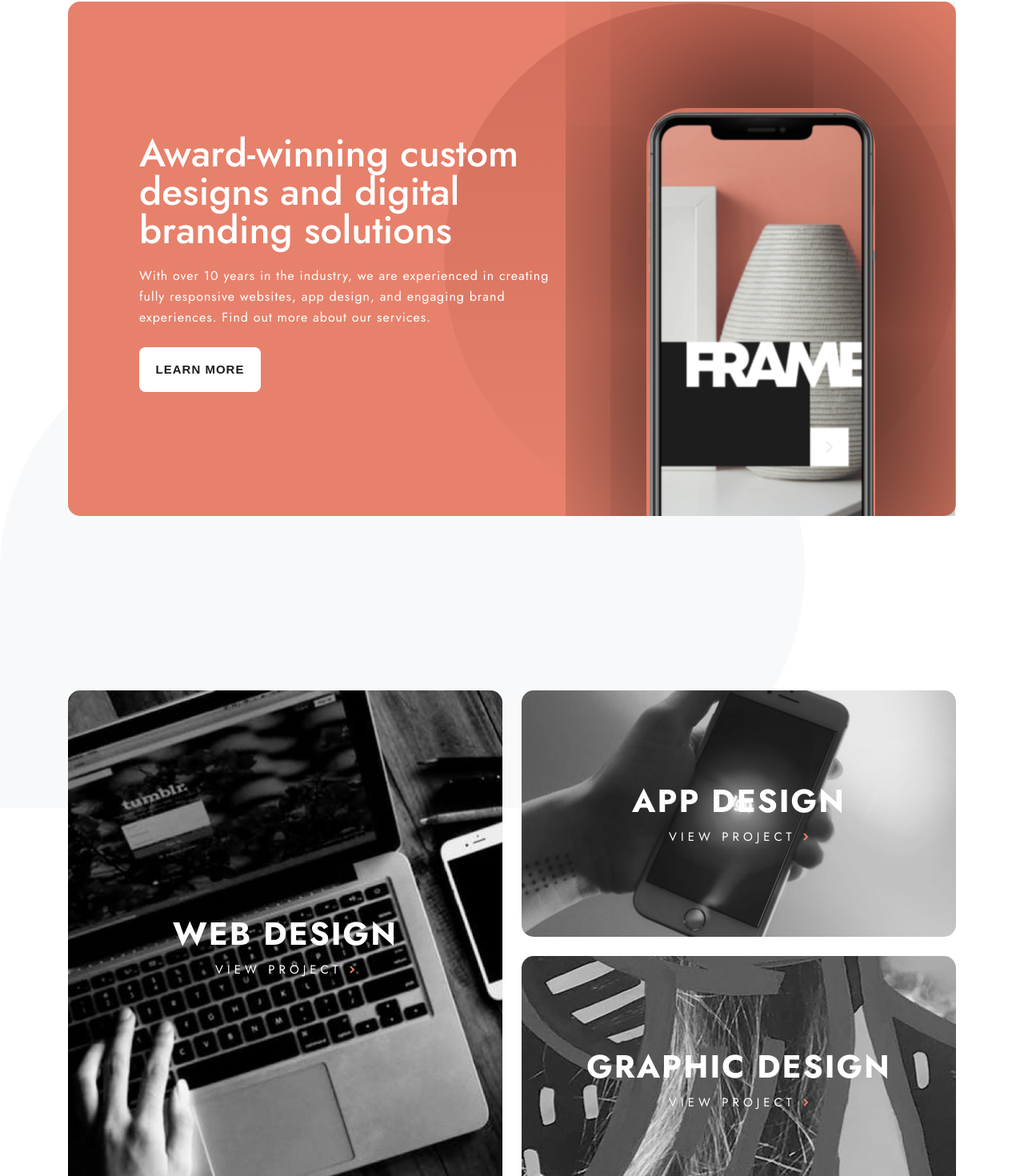
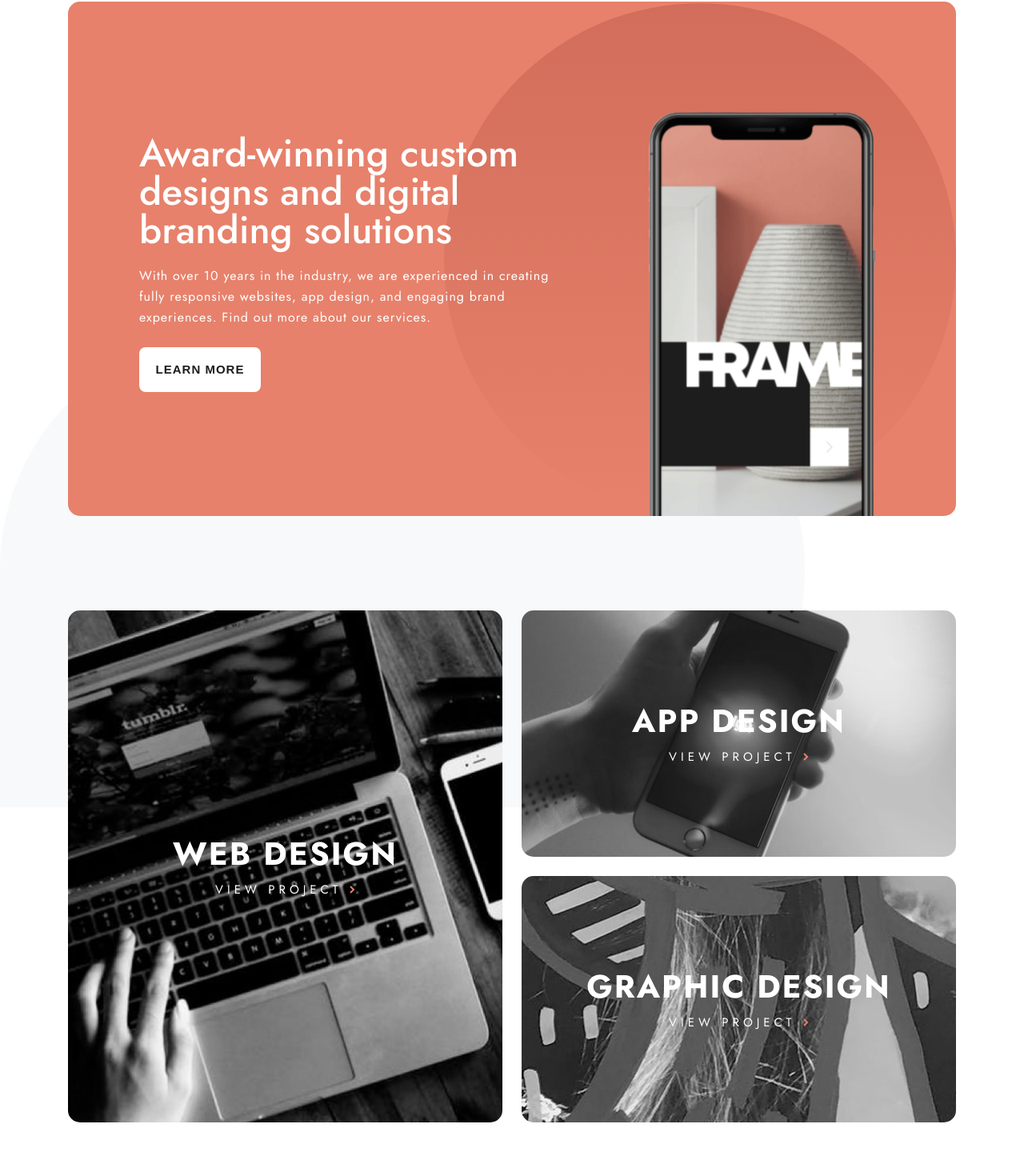
Before and after one commit to papilo-cloud/designo, a React (Vite) app: page / in a window 1280 px wide. Shown: the part 98-1568 px from the top of the page at 80% size. Built offline with nearby package versions, Linux system fonts and the light colour scheme.

Commit message:
some changes to the home page

```diff
--- a/src/components/design/design.css
+++ b/src/components/design/design.css
@@ -124,7 +124,7 @@
     transition: all .3s;
 }
 .flexex .flex .designs :hover{
-    background-color: #FFAD9B;
+    background-color: rgba(231, 129, 107, 0.4);
     transition: all .3s;
 }
 .flexex .flex .web{
--- a/src/components/home/Message.tsx
+++ b/src/components/home/Message.tsx
@@ -1,6 +1,9 @@
 import friendly from '../../assets/home/desktop/illustration-friendly.svg'
 import passionate from '../../assets/home/desktop/illustration-passionate.svg'
 import resourceful from '../../assets/home/desktop/illustration-resourceful.svg'
+import './home.css'
+
+
 export const Message = () => {
   return (
     <div className="message">
--- a/src/components/home/Project.tsx
+++ b/src/components/home/Project.tsx
@@ -1,12 +1,12 @@
 import { Link } from 'react-router-dom'
 import arrow from '../../assets/shared/desktop/icon-right-arrow.svg'
-
+import './home.css'
 export const Project = () => {
   return (
     <div className='project'>
         <div className="flex1 flex">
             <Link to='/web'>
-                <div data-aos='fade-up' data-aos-duration="1000" className="design web">
+                <div data-aos='fade-up' data-aos-duration="1000" className="designn web">
                     <div className="design-text">
                         <h2>web design</h2>
                         <h4>view project <img src={arrow} alt="arrow-svg" /> </h4>
@@ -16,7 +16,7 @@ export const Project = () => {
         </div>
         <div className="flex2 flex">
             <Link to='/app'>
-                <div data-aos='fade-up' data-aos-duration="1000" className="design app">
+                <div data-aos='fade-up' data-aos-duration="1000" className="designn app">
                     <div className="design-text">
                         <h2>app design</h2>
                         <h4>view project <img src={arrow} alt="arrow-svg" /> </h4>
@@ -24,7 +24,7 @@ export const Project = () => {
                 </div>
             </Link>
             <Link to='/graphic'>
-                <div data-aos='fade-up' data-aos-duration="1000" className="design graphic">
+                <div data-aos='fade-up' data-aos-duration="1000" className="designn graphic">
                     <div className="design-text">
                         <h2>graphic design</h2>
                         <h4>view project <img src={arrow} alt="arrow-svg" /> </h4>
--- a/src/components/home/home.css
+++ b/src/components/home/home.css
@@ -54,16 +54,11 @@ main{
     justify-content: center;
     display: flex;
     overflow: hidden;
-    /* background-color: #333136; */
-    /* overflow: hidden; */
 }
 .hero .img img{
     position: absolute;
     top: 50px;
     bottom: 0;
-    border-radius: 50px;
-    box-shadow: 14px -14px 204px 28px rgba(0, 0, 0, 0.9);
-    overflow: hidden;
 }
 
 .project{
@@ -73,9 +68,9 @@ main{
     padding: 0 1.5em;
     margin-top: 7.4em;
     display: grid;
-    margin-bottom: 7.4em;
+    margin-bottom: 7em;
 }
-.project .flex .design{
+.project .flex .designn{
     position: relative;
     width: 100%;
     height: 250px;
@@ -87,8 +82,9 @@ main{
     overflow: hidden;
     transition: all .3s;
 }
-.project .flex .design :hover{
-    background-color: #FFAD9B;
+.project .flex .designn :hover{
+    transition: all .3s;
+    background-color: rgba(231, 129, 107, 0.4);
 }
 .project .flex .web{
     background-image: url('../../assets/home/mobile/image-web-design.jpg');
@@ -192,7 +188,7 @@ main{
     .hero .img{
         height: 100%;
     }
-    .project .flex .design{
+    .project .flex .designn{
         height: 200px;
         background-color: #E7816B;
     }
@@ -264,10 +260,10 @@ main{
     .project .flex {
         height: 100%;
     }
-    .project .flex .design{
+    .project .flex .designn{
         margin-bottom: 0;
     }
-    .project .flex1 .design{
+    .project .flex1 .designn{
         height: 100%;
     }
     .project .flex2 a{
@@ -279,7 +275,7 @@ main{
         flex-direction: column;
         gap: 1.5em;
     }
-    .project .flex2 .design{
+    .project .flex2 .designn{
         height: 100%;
     }
     .project .flex .web{
--- a/src/components/location/Location.tsx
+++ b/src/components/location/Location.tsx
@@ -7,9 +7,9 @@ export const Location = () => {
         <div className="locate">
             <div className="locates" data-aos='fade-up' data-aos-duration="1000">
                 <div className="img canada"></div>
-                <div className="locate-mesg" data-aos='zoom-in' data-aos-duration="1000">
+                <div className="locate-mesg">
                     <h2>Canada</h2>
-                    <div className="text">
+                    <div className="text" data-aos='zoom-in' data-aos-duration="1000">
                         <div className="office">
                             <p className="bold">Designo Central Office</p>
                             <p>3886 Wellington Street</p>
@@ -25,9 +25,9 @@ export const Location = () => {
             </div>
             <div className="locates" data-aos='fade-up' data-aos-duration="1000">
                 <div className="img au"></div>
-                <div className="locate-mesg" data-aos='zoom-in' data-aos-duration="1000">
+                <div className="locate-mesg">
                     <h2>Australia</h2>
-                    <div className="text">
+                    <div className="text" data-aos='zoom-in' data-aos-duration="1000">
                         <div className="office">
                             <p className="bold">Designo AU Office</p>
                             <p>19 Balonne Street</p>
@@ -43,9 +43,9 @@ export const Location = () => {
             </div>
             <div className="locates" data-aos='fade-up' data-aos-duration="1000">
                     <div className="img uk"></div>
-                <div className="locate-mesg" data-aos='zoom-in' data-aos-duration="1000">
+                <div className="locate-mesg">
                     <h2>United Kingdom</h2>
-                    <div className="text">
+                    <div className="text" data-aos='zoom-in' data-aos-duration="1000">
                         <div className="office">
                             <p className="bold">Designo UK Office</p>
                             <p>13  Colorado Way</p>
--- a/src/pages/Home.tsx
+++ b/src/pages/Home.tsx
@@ -1,6 +1,7 @@
 import { Hero } from '../components/home/Hero'
 import { Project } from '../components/home/Project'
 import { Message } from '../components/home/Message'
+import '../components/home/home.css'
 
 export const Home = () => {
   return (
```
Also changed, not shown: src/components/design/Graphics.tsx (line endings or trailing spaces).
